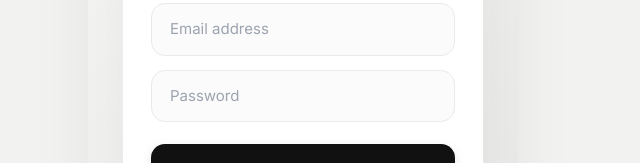
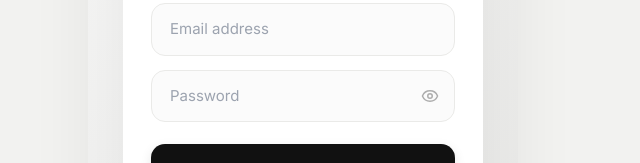
Before and after one commit to sarjanshah14/GREvocabulary, a React (Vite) app: page / in a window 1280 px wide. Shown: the part 429-592 px from the top of the page, without its empty margins (337-977 px from the left). Built offline with nearby package versions, Linux system fonts and the light colour scheme.

Commit message:
feat: added password visibility toggle to auth screen

```diff
--- a/src/pages/Auth.jsx
+++ b/src/pages/Auth.jsx
@@ -1,5 +1,6 @@
 import { useState } from 'react';
 import { motion } from 'framer-motion';
+import { Eye, EyeOff } from 'lucide-react';
 import { supabase } from '../utils/supabaseClient';
 
 export default function Auth() {
@@ -9,6 +10,7 @@ export default function Auth() {
   const [loading, setLoading] = useState(false);
   const [authMode, setAuthMode] = useState('login'); // 'login' or 'signup'
   const [authMsg, setAuthMsg] = useState('');
+  const [showPassword, setShowPassword] = useState(false);
 
   const handleAuth = async (e) => {
     e.preventDefault();
@@ -112,11 +114,29 @@ export default function Auth() {
             onFocus={(e) => e.target.style.borderColor = '#111'}
             onBlur={(e) => e.target.style.borderColor = '#EAEAE8'}
           />
-          <input type="password" placeholder="Password" value={password} onChange={(e) => setPassword(e.target.value)} required
-            style={{ width: '100%', padding: '14px 18px', borderRadius: '14px', border: '1px solid #EAEAE8', background: '#FBFBFB', fontSize: 15, outline: 'none', transition: 'border-color 0.2s' }}
-            onFocus={(e) => e.target.style.borderColor = '#111'}
-            onBlur={(e) => e.target.style.borderColor = '#EAEAE8'}
-          />
+          <div style={{ position: 'relative' }}>
+            <input
+              type={showPassword ? "text" : "password"}
+              placeholder="Password"
+              value={password}
+              onChange={(e) => setPassword(e.target.value)}
+              required
+              style={{ width: '100%', padding: '14px 44px 14px 18px', borderRadius: '14px', border: '1px solid #EAEAE8', background: '#FBFBFB', fontSize: 15, outline: 'none', transition: 'border-color 0.2s' }}
+              onFocus={(e) => e.target.style.borderColor = '#111'}
+              onBlur={(e) => e.target.style.borderColor = '#EAEAE8'}
+            />
+            <button
+              type="button"
+              onClick={() => setShowPassword(!showPassword)}
+              style={{
+                position: 'absolute', right: 12, top: '50%', transform: 'translateY(-50%)',
+                background: 'none', border: 'none', cursor: 'pointer', padding: 4,
+                display: 'flex', alignItems: 'center', justifyContent: 'center'
+              }}
+            >
+              {showPassword ? <EyeOff size={18} color="#ADADAD" /> : <Eye size={18} color="#ADADAD" />}
+            </button>
+          </div>
 
           <motion.button
             whileTap={{ scale: 0.96 }}
```
